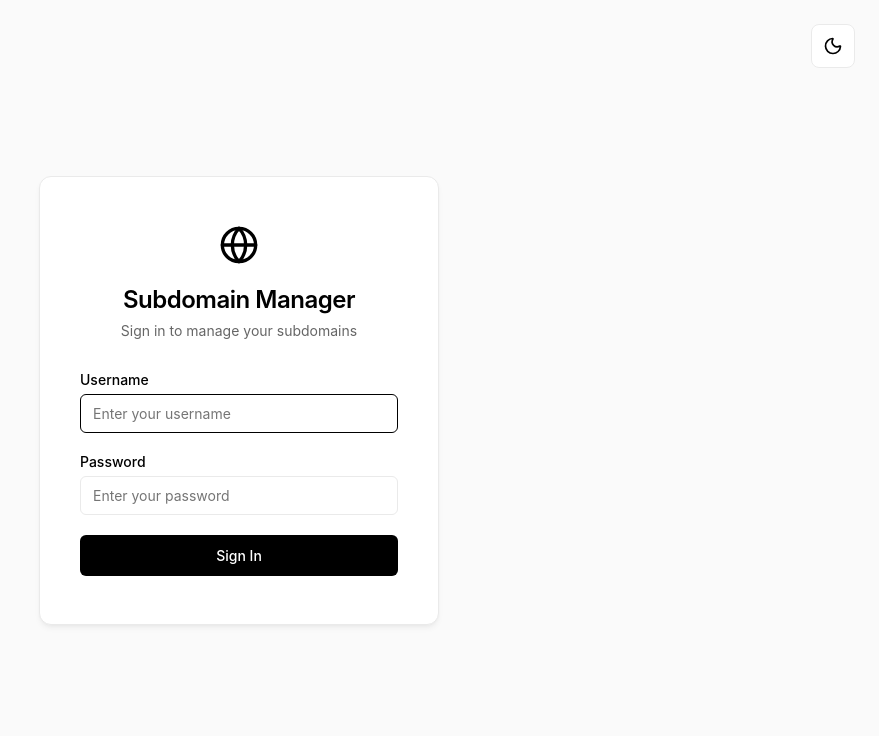
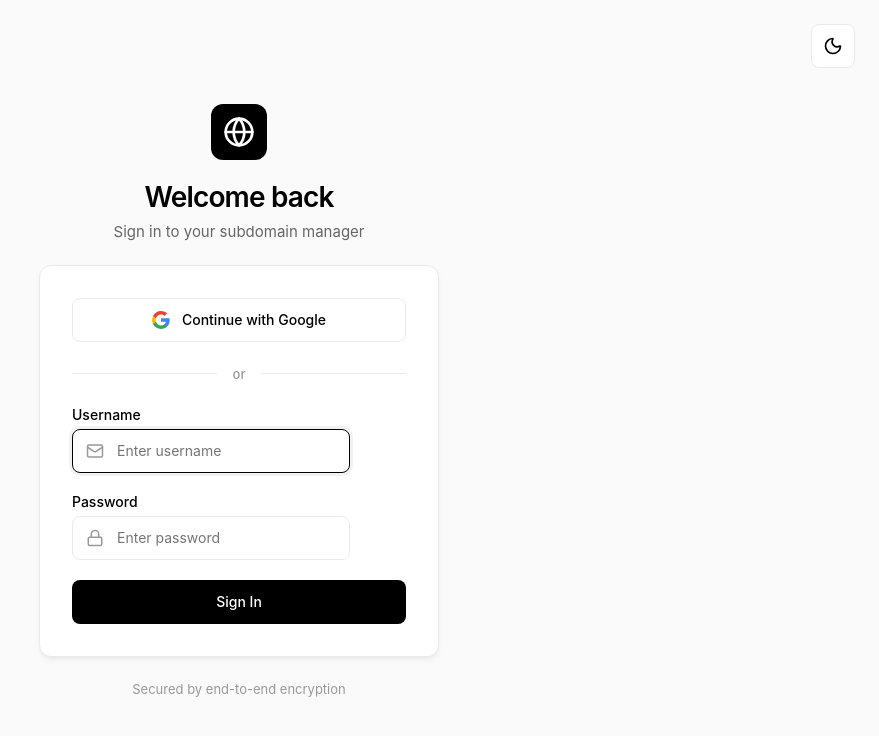
Before and after one commit to aryamanchandra/domainbase, a Next.js app: page / in a window 1280 px wide. Shown: the top 736 px of the page, without its empty margins (401-1280 px from the left). Built offline with nearby package versions, Linux system fonts and the light colour scheme.

Commit message:
feat: redesign login page with Vercel Geist-inspired UI and Google OAuth button

```diff
--- a/package.json
+++ b/package.json
@@ -10,11 +10,13 @@
     "setup": "ts-node scripts/setup.ts"
   },
   "dependencies": {
+    "@auth/mongodb-adapter": "^3.10.0",
     "bcryptjs": "^2.4.3",
     "jsonwebtoken": "^9.0.2",
     "lucide-react": "^0.544.0",
     "mongodb": "^6.3.0",
     "next": "^14.2.0",
+    "next-auth": "^4.24.11",
     "react": "^18.3.0",
     "react-dom": "^18.3.0"
   },
--- a/src/app/page.module.css
+++ b/src/app/page.module.css
@@ -68,10 +68,63 @@
   justify-content: center;
   background: #fafafa;
   padding: 20px;
+  position: relative;
 }
 
 [data-theme="dark"] .loginContainer {
   background: #000;
+}
+
+.loginWrapper {
+  width: 100%;
+  max-width: 400px;
+  display: flex;
+  flex-direction: column;
+  gap: 24px;
+}
+
+.loginHeader {
+  text-align: center;
+}
+
+.logoContainer {
+  display: inline-flex;
+  align-items: center;
+  justify-content: center;
+  width: 56px;
+  height: 56px;
+  background: #000;
+  border-radius: 12px;
+  margin: 0 auto 20px;
+  color: #fff;
+}
+
+[data-theme="dark"] .logoContainer {
+  background: #fff;
+  color: #000;
+}
+
+.loginTitle {
+  font-size: 28px;
+  font-weight: 600;
+  color: #000;
+  margin: 0 0 8px;
+  letter-spacing: -0.03em;
+}
+
+[data-theme="dark"] .loginTitle {
+  color: #fff;
+}
+
+.loginSubtitle {
+  font-size: 15px;
+  color: #666;
+  margin: 0;
+  font-weight: 400;
+}
+
+[data-theme="dark"] .loginSubtitle {
+  color: #999;
 }
 
 .loginCard {
@@ -79,8 +132,7 @@
   border-radius: 12px;
   border: 1px solid #eaeaea;
   box-shadow: 0 4px 6px -1px rgb(0 0 0 / 0.05), 0 2px 4px -2px rgb(0 0 0 / 0.05);
-  padding: 48px 40px;
-  max-width: 400px;
+  padding: 32px;
   width: 100%;
 }
 
@@ -89,36 +141,64 @@
   border-color: #333;
 }
 
-.loginHeader {
-  text-align: center;
-  margin-bottom: 32px;
+.googleButton {
+  width: 100%;
+  display: flex;
+  align-items: center;
+  justify-content: center;
+  gap: 12px;
+  padding: 12px 16px;
+  background: white;
+  color: #000;
+  border: 1px solid #eaeaea;
+  border-radius: 8px;
+  font-size: 14px;
+  font-weight: 500;
+  cursor: pointer;
+  transition: all 0.2s ease;
 }
 
-.loginIcon {
-  color: #000;
-  margin-bottom: 16px;
+.googleButton:hover {
+  background: #fafafa;
+  border-color: #d4d4d4;
 }
 
-.loginTitle {
-  font-size: 24px;
-  font-weight: 600;
-  color: #000;
-  margin: 0 0 8px;
-  letter-spacing: -0.02em;
+[data-theme="dark"] .googleButton {
+  background: #1a1a1a;
+  color: #fff;
+  border-color: #333;
 }
 
-[data-theme="dark"] .loginTitle {
-  color: #fff;
+[data-theme="dark"] .googleButton:hover {
+  background: #222;
+  border-color: #444;
 }
 
-.loginSubtitle {
-  font-size: 14px;
-  color: #666;
-  margin: 0;
+.divider {
+  display: flex;
+  align-items: center;
+  gap: 16px;
+  margin: 24px 0;
+  color: #999;
+  font-size: 13px;
+  font-weight: 500;
 }
 
-[data-theme="dark"] .loginSubtitle {
-  color: #999;
+.divider::before,
+.divider::after {
+  content: '';
+  flex: 1;
+  height: 1px;
+  background: #eaeaea;
+}
+
+[data-theme="dark"] .divider::before,
+[data-theme="dark"] .divider::after {
+  background: #333;
+}
+
+[data-theme="dark"] .divider {
+  color: #666;
 }
 
 .loginForm {
@@ -127,21 +207,69 @@
   gap: 20px;
 }
 
+.inputWrapper {
+  position: relative;
+  display: flex;
+  align-items: center;
+}
+
+.inputIcon {
+  position: absolute;
+  left: 14px;
+  color: #999;
+  pointer-events: none;
+}
+
+[data-theme="dark"] .inputIcon {
+  color: #666;
+}
+
+.inputWrapper .input {
+  padding-left: 44px;
+}
+
+.loginFooter {
+  text-align: center;
+  font-size: 13px;
+  color: #999;
+  margin: 0;
+}
+
+[data-theme="dark"] .loginFooter {
+  color: #666;
+}
+
+.buttonLoader {
+  display: inline-flex;
+  align-items: center;
+  gap: 8px;
+}
+
 .loginButton {
   width: 100%;
   padding: 12px 16px;
   background: #000;
   color: white;
   border: none;
-  border-radius: 6px;
+  border-radius: 8px;
   font-size: 14px;
   font-weight: 500;
   cursor: pointer;
-  transition: all 0.2s ease;
+  transition: all 0.15s ease;
+  height: 44px;
+  display: flex;
+  align-items: center;
+  justify-content: center;
 }
 
 .loginButton:hover:not(:disabled) {
-  background: #111;
+  background: #1a1a1a;
+  transform: translateY(-1px);
+  box-shadow: 0 4px 12px rgba(0, 0, 0, 0.15);
+}
+
+.loginButton:active:not(:disabled) {
+  transform: translateY(0);
 }
 
 [data-theme="dark"] .loginButton {
@@ -150,12 +278,14 @@
 }
 
 [data-theme="dark"] .loginButton:hover:not(:disabled) {
-  background: #f0f0f0;
+  background: #f5f5f5;
+  box-shadow: 0 4px 12px rgba(255, 255, 255, 0.1);
 }
 
 .loginButton:disabled {
   opacity: 0.6;
   cursor: not-allowed;
+  transform: none !important;
 }
 
 /* Dashboard */
@@ -366,14 +496,15 @@
 
 .input,
 .textarea {
-  padding: 10px 12px;
+  padding: 11px 14px;
   background: white;
   border: 1px solid #eaeaea;
-  border-radius: 6px;
+  border-radius: 8px;
   font-size: 14px;
   color: #000;
   font-family: inherit;
-  transition: all 0.2s ease;
+  transition: all 0.15s ease;
+  height: 44px;
 }
 
 [data-theme="dark"] .input,
@@ -387,24 +518,27 @@
 .textarea:focus {
   outline: none;
   border-color: #000;
+  box-shadow: 0 0 0 3px rgba(0, 0, 0, 0.05);
 }
 
 [data-theme="dark"] .input:focus,
 [data-theme="dark"] .textarea:focus {
   border-color: #666;
+  box-shadow: 0 0 0 3px rgba(255, 255, 255, 0.05);
+}
+
+.textarea {
+  height: auto;
+  resize: vertical;
+  font-family: 'SF Mono', Monaco, 'Cascadia Code', 'Roboto Mono', Consolas, 'Courier New', monospace;
+  font-size: 13px;
+  line-height: 1.6;
 }
 
 .input:disabled {
   background: #fafafa;
   color: #999;
   cursor: not-allowed;
-}
-
-.textarea {
-  resize: vertical;
-  font-family: 'SF Mono', Monaco, 'Cascadia Code', 'Roboto Mono', Consolas, 'Courier New', monospace;
-  font-size: 13px;
-  line-height: 1.6;
 }
 
 .hint {
--- a/src/app/page.tsx
+++ b/src/app/page.tsx
@@ -3,7 +3,7 @@
 import { useState, useEffect } from 'react';
 import {
   Plus, LogOut, Edit2, Trash2, ExternalLink,
-  Globe, CheckCircle, XCircle, Search, Moon, Sun
+  Globe, CheckCircle, XCircle, Search, Moon, Sun, Mail, Lock
 } from 'lucide-react';
 import styles from './page.module.css';
 
@@ -98,6 +98,11 @@ export default function Home() {
     } finally {
       setLoading(false);
     }
+  };
+
+  const handleGoogleLogin = () => {
+    // Placeholder for Google OAuth
+    setError('Google OAuth is not configured yet. Please add your Google Client ID in environment variables.');
   };
 
   const fetchSubdomains = async (authToken: string) => {
@@ -207,15 +212,32 @@ export default function Home() {
   if (!isLoggedIn) {
     return (
       <div className={styles.loginContainer}>
-        <button onClick={toggleDarkMode} className={styles.themeToggle}>
+        <button onClick={toggleDarkMode} className={styles.themeToggle} aria-label="Toggle theme">
           {darkMode ? <Sun size={20} /> : <Moon size={20} />}
         </button>
 
+        <div className={styles.loginWrapper}>
+          <div className={styles.loginHeader}>
+            <div className={styles.logoContainer}>
+              <Globe size={32} strokeWidth={2} />
+            </div>
+            <h1 className={styles.loginTitle}>Welcome back</h1>
+            <p className={styles.loginSubtitle}>Sign in to your subdomain manager</p>
+          </div>
+
           <div className={styles.loginCard}>
-          <div className={styles.loginHeader}>
-            <Globe className={styles.loginIcon} size={40} />
-            <h1 className={styles.loginTitle}>Subdomain Manager</h1>
-            <p className={styles.loginSubtitle}>Sign in to manage your subdomains</p>
+            <button onClick={handleGoogleLogin} className={styles.googleButton}>
+              <svg width="18" height="18" viewBox="0 0 18 18" fill="none" xmlns="http://www.w3.org/2000/svg">
+                <path d="M17.64 9.20443C17.64 8.56625 17.5827 7.95262 17.4764 7.36353H9V10.8449H13.8436C13.635 11.9699 13.0009 12.9231 12.0477 13.5613V15.8194H14.9564C16.6582 14.2526 17.64 11.9453 17.64 9.20443Z" fill="#4285F4"/>
+                <path d="M8.99976 18C11.4298 18 13.467 17.1941 14.9561 15.8195L12.0475 13.5613C11.2416 14.1013 10.2107 14.4204 8.99976 14.4204C6.65567 14.4204 4.67158 12.8372 3.96385 10.71H0.957031V13.0418C2.43794 15.9831 5.48158 18 8.99976 18Z" fill="#34A853"/>
+                <path d="M3.96409 10.7098C3.78409 10.1698 3.68182 9.59301 3.68182 8.99983C3.68182 8.40665 3.78409 7.82983 3.96409 7.28983V4.95801H0.957273C0.347727 6.17301 0 7.54755 0 8.99983C0 10.4521 0.347727 11.8267 0.957273 13.0417L3.96409 10.7098Z" fill="#FBBC05"/>
+                <path d="M8.99976 3.57955C10.3211 3.57955 11.5075 4.03364 12.4402 4.92545L15.0216 2.34409C13.4629 0.891818 11.4257 0 8.99976 0C5.48158 0 2.43794 2.01682 0.957031 4.95818L3.96385 7.29C4.67158 5.16273 6.65567 3.57955 8.99976 3.57955Z" fill="#EA4335"/>
+              </svg>
+              <span>Continue with Google</span>
+            </button>
+
+            <div className={styles.divider}>
+              <span>or</span>
             </div>
 
             <form onSubmit={handleLogin} className={styles.loginForm}>
@@ -228,10 +250,12 @@ export default function Home() {
 
               <div className={styles.formGroup}>
                 <label htmlFor="username">Username</label>
+                <div className={styles.inputWrapper}>
+                  <Mail size={18} className={styles.inputIcon} />
                   <input
                     id="username"
                     type="text"
-                placeholder="Enter your username"
+                    placeholder="Enter username"
                     value={username}
                     onChange={(e) => setUsername(e.target.value)}
                     className={styles.input}
@@ -239,24 +263,37 @@ export default function Home() {
                     autoFocus
                   />
                 </div>
+              </div>
 
               <div className={styles.formGroup}>
                 <label htmlFor="password">Password</label>
+                <div className={styles.inputWrapper}>
+                  <Lock size={18} className={styles.inputIcon} />
                   <input
                     id="password"
                     type="password"
-                placeholder="Enter your password"
+                    placeholder="Enter password"
                     value={password}
                     onChange={(e) => setPassword(e.target.value)}
                     className={styles.input}
                     required
                   />
                 </div>
+              </div>
 
               <button type="submit" className={styles.loginButton} disabled={loading}>
-              {loading ? 'Signing in...' : 'Sign In'}
+                {loading ? (
+                  <span className={styles.buttonLoader}>Signing in...</span>
+                ) : (
+                  'Sign In'
+                )}
               </button>
             </form>
+          </div>
+
+          <p className={styles.loginFooter}>
+            Secured by end-to-end encryption
+          </p>
         </div>
       </div>
     );
@@ -274,7 +311,7 @@ export default function Home() {
             </div>
           </div>
           <div className={styles.headerRight}>
-            <button onClick={toggleDarkMode} className={styles.themeToggleButton}>
+            <button onClick={toggleDarkMode} className={styles.themeToggleButton} aria-label="Toggle theme">
               {darkMode ? <Sun size={18} /> : <Moon size={18} />}
             </button>
             <button onClick={handleLogout} className={styles.logoutButton}>
```
Also changed, not shown: 1 other file (tests, documents, lock files or other folders). Lines whose indentation alone changed are shown as unchanged.
